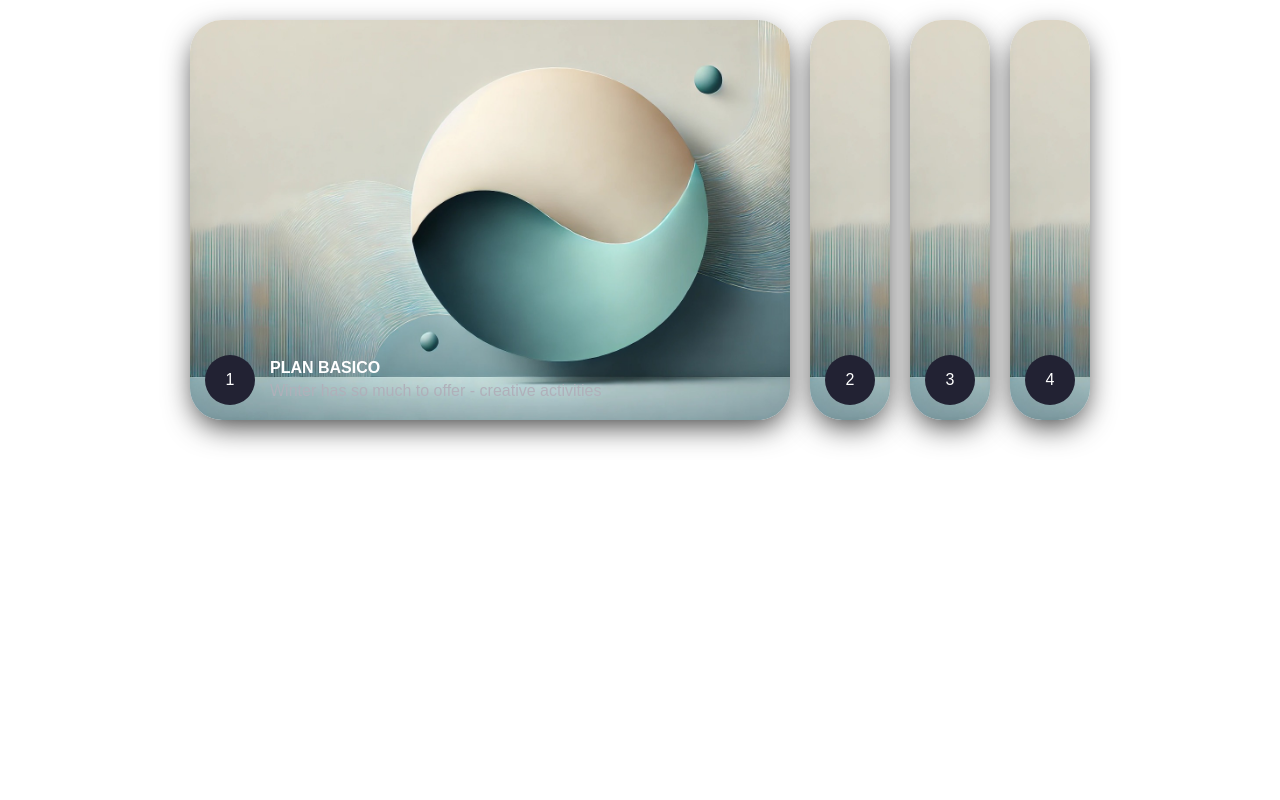
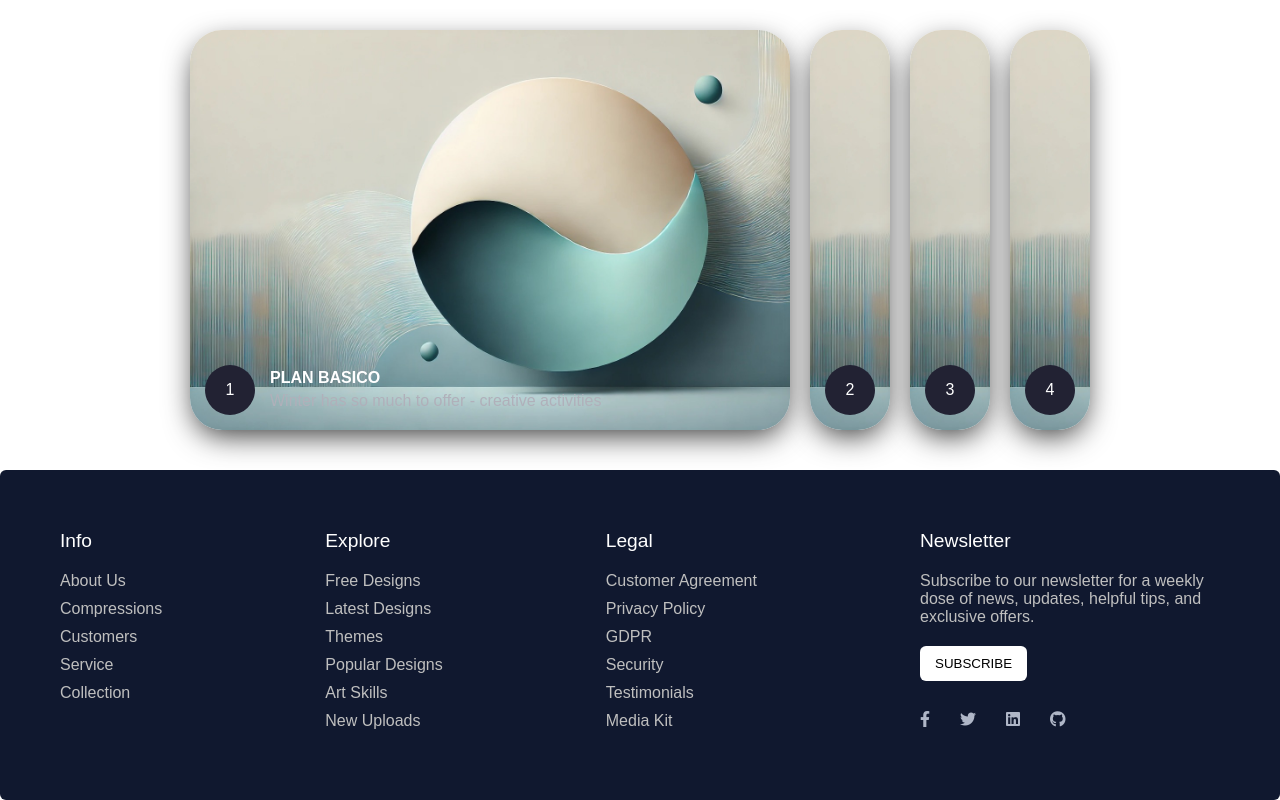
Before and after one commit to 7TechSolutions/LandingPagePresentacion, a plain HTML site: page index.html in a window 1280 px wide. Shown: the part 1384-2184 px from the top of the page. Before the commit the page ends 1844 px from the top, so only its background shows below. Drawn offline with Linux system fonts and the light colour scheme.

Commit message:
incorporacion de footer

```diff
--- a/index.html
+++ b/index.html
@@ -5,13 +5,15 @@
     <meta name="viewport" content="width=device-width, initial-scale=1.0" />
     <title>7TtechSolutions</title>
     <link rel="stylesheet" href="./styles.css" />
+    <link rel="stylesheet" href="https://cdnjs.cloudflare.com/ajax/libs/font-awesome/6.4.2/css/all.min.css" />
   </head>
   <body>
     <!-- HEADER -->
     <header>
       <nav class="barra-alta">
         <div class="logo">
-          <h2>7-Tech Solutions</h2>
+          <img class="logo-img" src="./images/logo/WhatsApp Image 2025-02-25 at 18.56.38.jpeg" alt="" />
+          <h1>7-Tech Solutions</h1>
         </div>
         <div class="menu">
           <ul class="menu-principal">
@@ -106,6 +108,62 @@
       </div>
     </div>
 
+
+    <section class="footer">
+      <div class="footer-row">
+        <div class="footer-col">
+          <h4>Info</h4>
+          <ul class="links">
+            <li><a href="#">About Us</a></li>
+            <li><a href="#">Compressions</a></li>
+            <li><a href="#">Customers</a></li>
+            <li><a href="#">Service</a></li>
+            <li><a href="#">Collection</a></li>
+          </ul>
+        </div>
+        <div class="footer-col">
+          <h4>Explore</h4>
+          <ul class="links">
+            <li><a href="#">Free Designs</a></li>
+            <li><a href="#">Latest Designs</a></li>
+            <li><a href="#">Themes</a></li>
+            <li><a href="#">Popular Designs</a></li>
+            <li><a href="#">Art Skills</a></li>
+            <li><a href="#">New Uploads</a></li>
+          </ul>
+        </div>
+        <div class="footer-col">
+          <h4>Legal</h4>
+          <ul class="links">
+            <li><a href="#">Customer Agreement</a></li>
+            <li><a href="#">Privacy Policy</a></li>
+            <li><a href="#">GDPR</a></li>
+            <li><a href="#">Security</a></li>
+            <li><a href="#">Testimonials</a></li>
+            <li><a href="#">Media Kit</a></li>
+          </ul>
+        </div>
+        <div class="footer-col">
+          <h4>Newsletter</h4>
+          <p>
+            Subscribe to our newsletter for a weekly dose
+            of news, updates, helpful tips, and
+            exclusive offers.
+          </p>
+          <form action="#">
+            <input type="text" placeholder="Your email" required>
+            <button type="submit">SUBSCRIBE</button>
+          </form>
+          <div class="icons">
+            <i class="fa-brands fa-facebook-f"></i>
+            <i class="fa-brands fa-twitter"></i>
+            <i class="fa-brands fa-linkedin"></i>
+            <i class="fa-brands fa-github"></i>
+          </div>
+        </div>
+      </div>
+    </section>
+
     <!-- <div class="container-planes">
       <div class="plans">
         <div class="titulo-plans">
--- a/styles.css
+++ b/styles.css
@@ -7,11 +7,18 @@
 /* STYLES NAVBAR */
 .logo {
   font-size: 1.5rem;
+  display: flex;
+  align-items: center;
+  gap: 0.5rem;
+}
+.logo-img{
+  width: 3.5rem;
+  border-radius: 50%;
 }
 .barra-alta {
   background-color: #f2f2f2;
 
-  padding: 10px 4rem 10px 3rem;
+  padding: 8px 4rem 8px 3rem;
   display: flex;
   justify-content: space-between;
   align-items: center;
@@ -253,3 +260,86 @@ a {
   text-decoration: none;
   color: black;
 }
+
+@import url('https://fonts.googleapis.com/css2?family=Open+Sans:wght@300;400;500;600;700&display=swap');
+
+.footer {
+  position: relative;
+  width: 100%;
+  background: #10182F;
+  border-radius: 6px;
+}
+.footer .footer-row {
+  display: flex;
+  flex-wrap: wrap;
+  justify-content: space-between;
+  gap: 3.5rem;
+  padding: 60px;
+}
+.footer-row .footer-col h4 {
+  color: #fff;
+  font-size: 1.2rem;
+  font-weight: 400;
+}
+.footer-col .links {
+  margin-top: 20px;
+}
+.footer-col .links li {
+  list-style: none;
+  margin-bottom: 10px;
+}
+.footer-col .links li a {
+  text-decoration: none;
+  color: #bfbfbf;
+}
+.footer-col .links li a:hover {
+  color: #fff;
+}
+.footer-col p {
+  margin: 20px 0;
+  color: #bfbfbf;
+  max-width: 300px;
+}
+.footer-col form {
+  display: flex;
+  gap: 5px;
+}
+.footer-col input {
+  height: 40px;
+  border-radius: 6px;
+  background: none;
+  width: 100%;
+  outline: none;
+  border: 1px solid #7489C6 ;
+  caret-color: #fff;
+  color: #fff;
+  padding-left: 10px;
+}
+.footer-col input::placeholder {
+  color: #ccc;
+}
+ .footer-col form button {
+  background: #fff;
+  outline: none;
+  border: none;
+  padding: 10px 15px;
+  border-radius: 6px;
+  cursor: pointer;
+  font-weight: 500;
+  transition: 0.2s ease;
+}
+.footer-col form button:hover {
+  background: #cecccc;
+}
+.footer-col .icons {
+  display: flex;
+  margin-top: 30px;
+  gap: 30px;
+  cursor: pointer;
+}
+.footer-col .icons i {
+  color: #afb6c7;
+}
+.footer-col .icons i:hover  {
+  color: #fff;
+}
```
Also changed, not shown: images/logo/WhatsApp Image 2025-02-25 at 18.56.38.jpeg (added).
